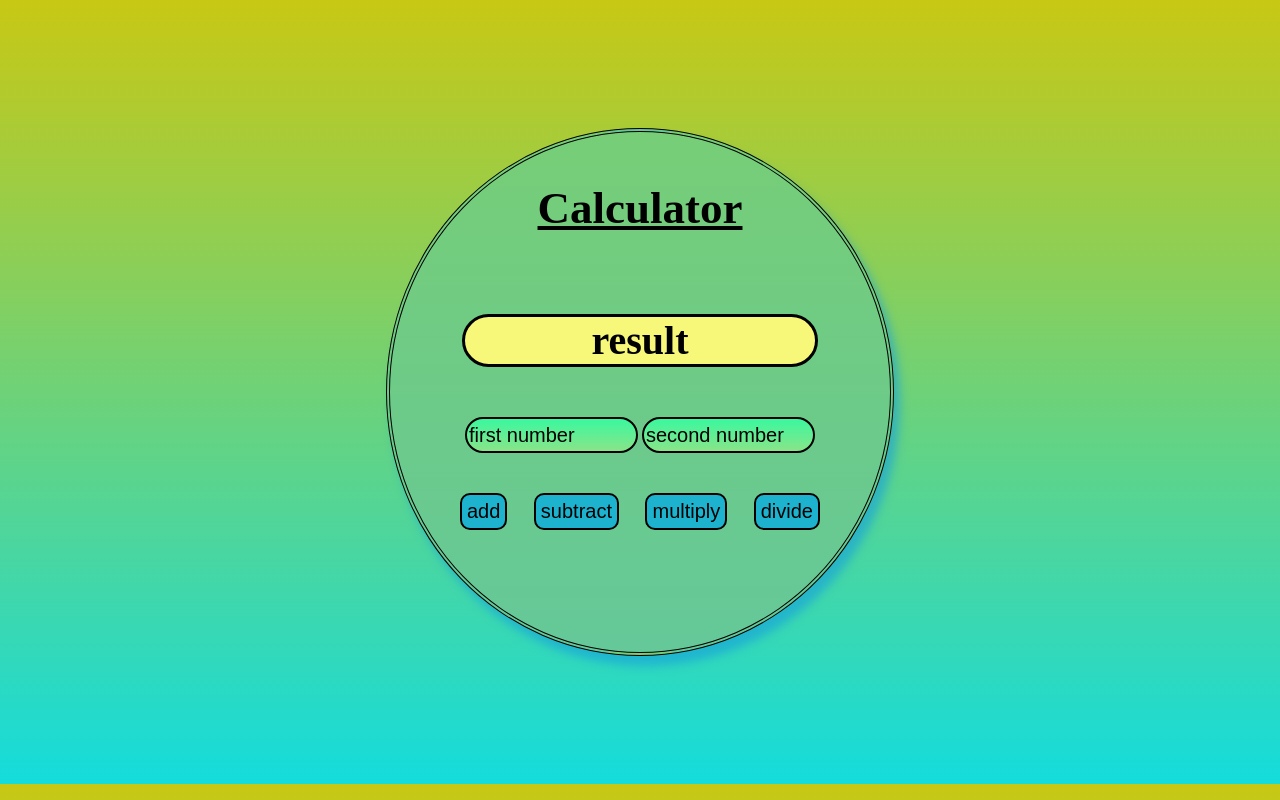
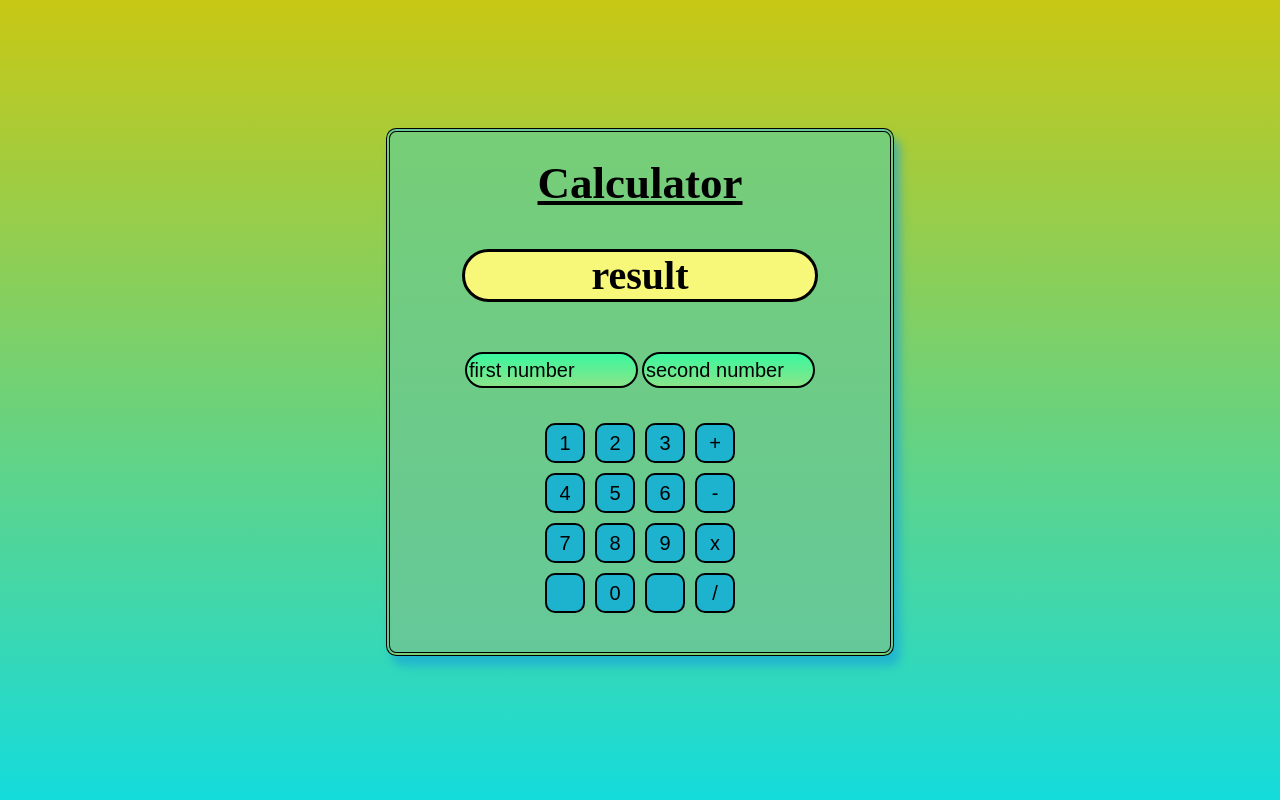
Before and after one commit to tanmayarora11/calculator, a plain HTML site: page index.html in a window 1280 px wide. Drawn offline with Linux system fonts and the light colour scheme.

Commit message:
numbers  added

```diff
--- a/index.html
+++ b/index.html
@@ -8,29 +8,33 @@
         body{
             margin:0;
             background: linear-gradient(rgb(200, 200, 20),rgb(20,220,220));
+            background-repeat: no-repeat;
+            background-attachment: fixed;
         }
         .container{
             text-align: center;
             border:4px double;
             width:500px;
             height:500px;
-            border-radius: 100%;
+            border-radius: 2%;
             margin:10% auto;
             background: linear-gradient(rgb(119, 206, 119),rgb(100, 200, 153));
             padding-bottom:20px;
             box-shadow:6px 10px 10px rgba(20, 159, 221,0.6);
         }
-        button{
+        input[type="button"]{
             background-color: rgb(29, 179, 206);
             border-radius: 10px;
             border:2px solid;
             padding:5px;
+            margin:5px;
             font-size: 20px;
+            flex-basis:40px;
         }
-        button:hover{
+        .btn:hover{
             cursor: pointer;
         }
-        input{
+        input[type="number"]{
             width:33%;
             font-size: 20px;
             margin:10px 0;
@@ -43,12 +47,12 @@
             text-align: center;
             font-size:45px;
             text-decoration: underline;
-            margin:10%;
+            margin:5%;
         }
         h4{
             border:3px solid;
             width:70%;
-            margin:80px auto 40px;
+            margin:40px auto;
             font-size: 40px;
             background-color: rgb(247, 247, 122);
             border-radius: 40px;
@@ -59,10 +63,17 @@
         ::-ms-input-placeholder{
             color: #000;
         }
+        #inp{
+            display:none;
+        }
         .btn-container{
-            margin:10px;
+            margin:0 auto;
             display:flex;
-            justify-content: space-between;
+            flex-direction: row;
+            flex-wrap:wrap;
+            width:200px;
+            height:200px;
+            justify-content: center;
             padding:20px 60px;
         }
     </style>
@@ -71,17 +82,34 @@
 <div class="container">
     <h1>Calculator</h1>
     <h4 id="res">result</h4>
-    <input type="number" placeholder="first number" id="fno">
-    <input type="number" placeholder="second number" id="sno">
+    <input type="number" onclick="inp(1)" placeholder="first number" id="fno">
+    <input type="number" onclick="inp(2)" placeholder="second number" id="sno">
+    <input type="number" id="inp">
     <div class="btn-container">
-        <button onclick="sum()">add</button>
-        <button onclick="sub()">subtract</button>
-        <button onclick="mul()">multiply</button>
-        <button onclick="div()">divide</button>
+        <input type="button" class="btn" onclick="val(1)" value="1">
+        <input type="button" class="btn" onclick="val(2)" value="2">
+        <input type="button" class="btn" onclick="val(3)" value="3">
+        <input type="button" class="btn" onclick="sum()" value="+">
+        <input type="button" class="btn" onclick="val(4)" value="4">
+        <input type="button" class="btn" onclick="val(5)" value="5">
+        <input type="button" class="btn" onclick="val(6)" value="6">
+        <input type="button" class="btn" onclick="sub()" value="-">
+        <input type="button" class="btn" onclick="val(7)" value="7">
+        <input type="button" class="btn" onclick="val(8)" value="8">
+        <input type="button" class="btn" onclick="val(9)" value="9">
+        <input type="button" class="btn" onclick="mul()" value="x">
+        <input type="button" class="btn" onclick="">
+        <input type="button" class="btn" onclick="val(0)" value="0">
+        <input type="button" class="btn" onclick="">
+        <input type="button" class="btn" onclick="div()" value="/">
     </div>
 </div>
 </body>
 <script>
+    function inp(i)
+    {
+        document.getElementById('inp').value = i;
+    }
     function sum(){
         var fno = document.getElementById('fno').value;
         var sno = document.getElementById('sno').value;
@@ -114,6 +142,18 @@
         else
         division.innerHTML = "Can't divide";
     }
+    function val(no)
+    {
+        var i = document.getElementById('inp').value;
+        if(i==1)
+        {
+            document.getElementById('fno').value = String(document.getElementById('fno').value)+String(no);
+        }
+        else
+        {
+            document.getElementById('sno').value = String(document.getElementById('sno').value)+String(no);
+        }
+    }
 
 </script>
 </html>
```
